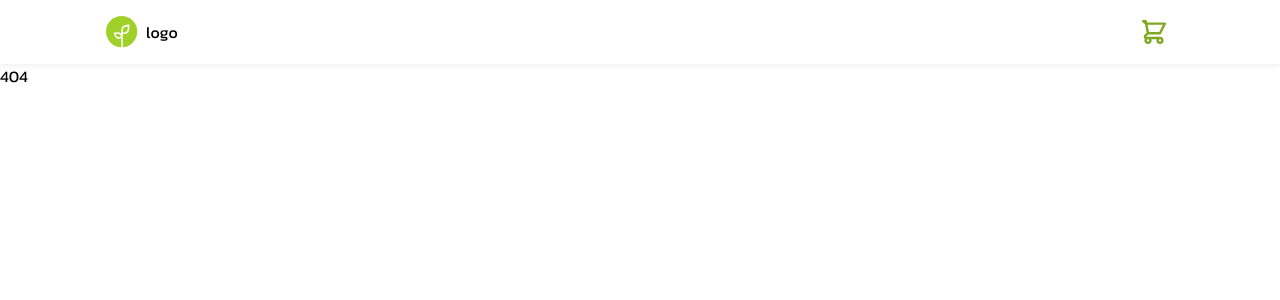
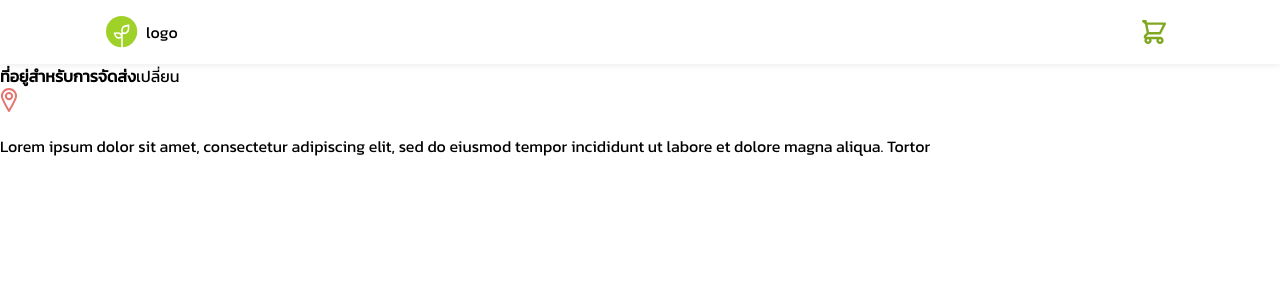
Before and after one commit to WebmasterCamp/ywc18-workshop-g, a React (Create React App) app: page /checkout in a window 1280 px wide. Before the commit this address had no page. Shown: the top 300 px of the page. Built offline with nearby package versions, Linux system fonts and the light colour scheme.

Commit message:
add component

```diff
--- a/src/App.tsx
+++ b/src/App.tsx
@@ -6,6 +6,7 @@ import Home from "./pages/Home";
 import Product from "./pages/Product";
 import AllProducts from "./pages/AllProducts";
 import Farmer from "./pages/Farmer";
+import Checkout from "./pages/Checkout";
 
 const App: React.FC = () => {
   return (
@@ -24,6 +25,9 @@ const App: React.FC = () => {
         <Route path="/product/:id">
           <Product />
         </Route>
+        <Route path="/checkout">
+          <Checkout />
+        </Route>
         <Route path="*">
           <div>404</div>
         </Route>
--- a/src/components/HomeBanner.scss
+++ b/src/components/HomeBanner.scss
@@ -1,10 +1,14 @@
 .home-banner {
     background: linear-gradient(357.48deg, #000000 -6.18%, rgba(0, 0, 0, 0) 49.63%),
-    linear-gradient(0deg, rgba(0, 0, 0, 0.1), rgba(0, 0, 0, 0.1)),
-    url(./assets/banner.webp) no-repeat;
+    linear-gradient(0deg, rgba(0, 0, 0, 0.1), rgba(0, 0, 0, 0.1));
+
+    background-image: url(./assets/banner.webp);
+    background-position: center;
     background-size: cover;
+    background-repeat: no-repeat;
+
     width: 100%;
-    height: 224px;
+    height: 284px;
     align-items: center;
     display: flex;
     flex-direction: column;
--- a/src/pages/Checkout.scss
+++ b/src/pages/Checkout.scss
@@ -0,0 +1,6 @@
+.address-container {
+    .header {
+        display: flex;
+        flex-direction: row;
+    }
+}
--- a/src/pages/Checkout.tsx
+++ b/src/pages/Checkout.tsx
@@ -2,7 +2,7 @@ import React from "react";
 import { LocationIcon } from "../components/Icons";
 import "./Checkout.scss";
 
-const Checkout = () => {
+const Checkout: React.FC = () => {
   return (
     <div>
       <div className="address-container">
```
